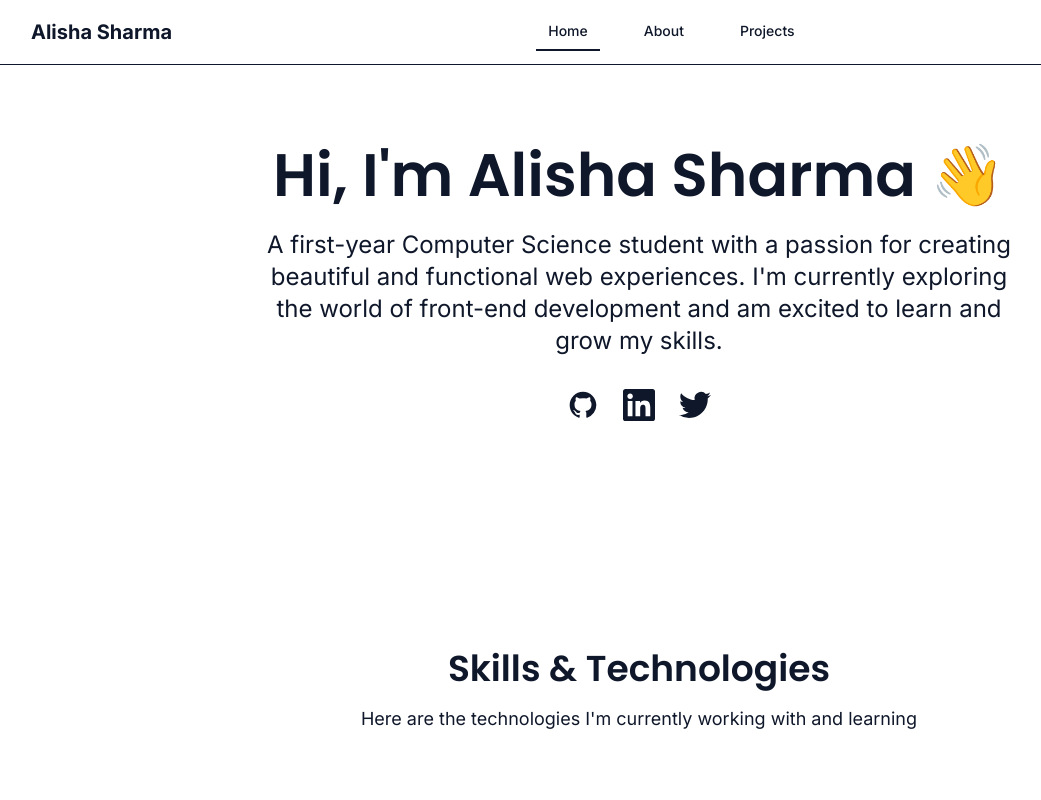
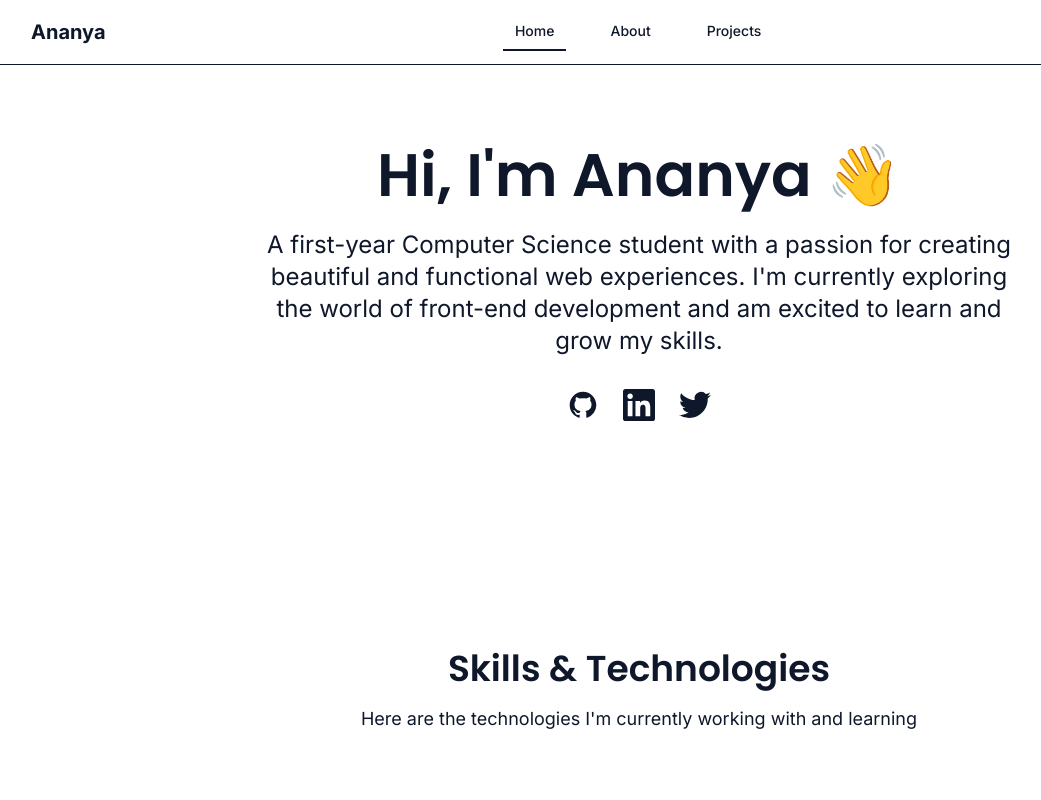
Before and after one commit to ananyasarkar7/ananya-portfolio, a Next.js app: page / in a window 1280 px wide. Shown: the top 800 px of the page, without its empty margins (1-1042 px from the left). Built offline with nearby package versions, Linux system fonts and the light colour scheme.

Commit message:
Update portfolio.config.js

```diff
--- a/portfolio.config.js
+++ b/portfolio.config.js
@@ -6,7 +6,7 @@
 
 const portfolioConfig = {
   // === Personal Information ===
-  name: "Alisha Sharma",
+  name: "Ananya",
   bio: "A first-year Computer Science student with a passion for creating beautiful and functional web experiences. I'm currently exploring the world of front-end development and am excited to learn and grow my skills.",
   profileImage: "/images/profile-picture.png", // Path to a friendly, professional-looking photo
   location: "Mumbai, India",
```
